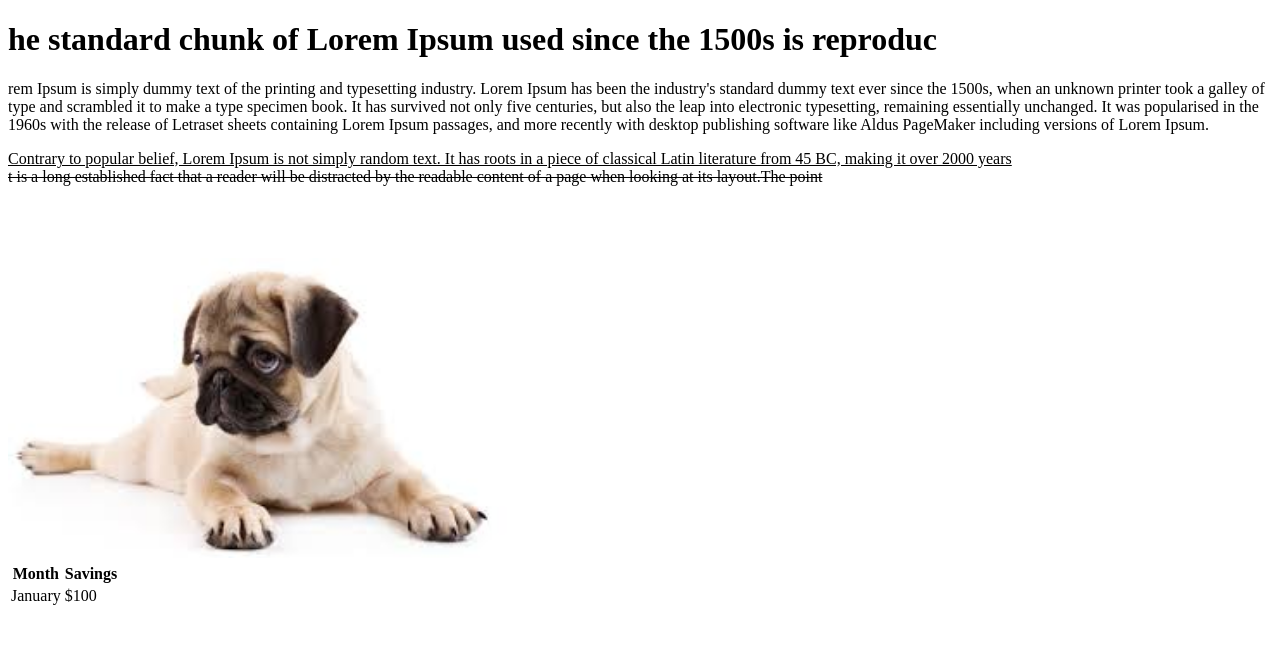
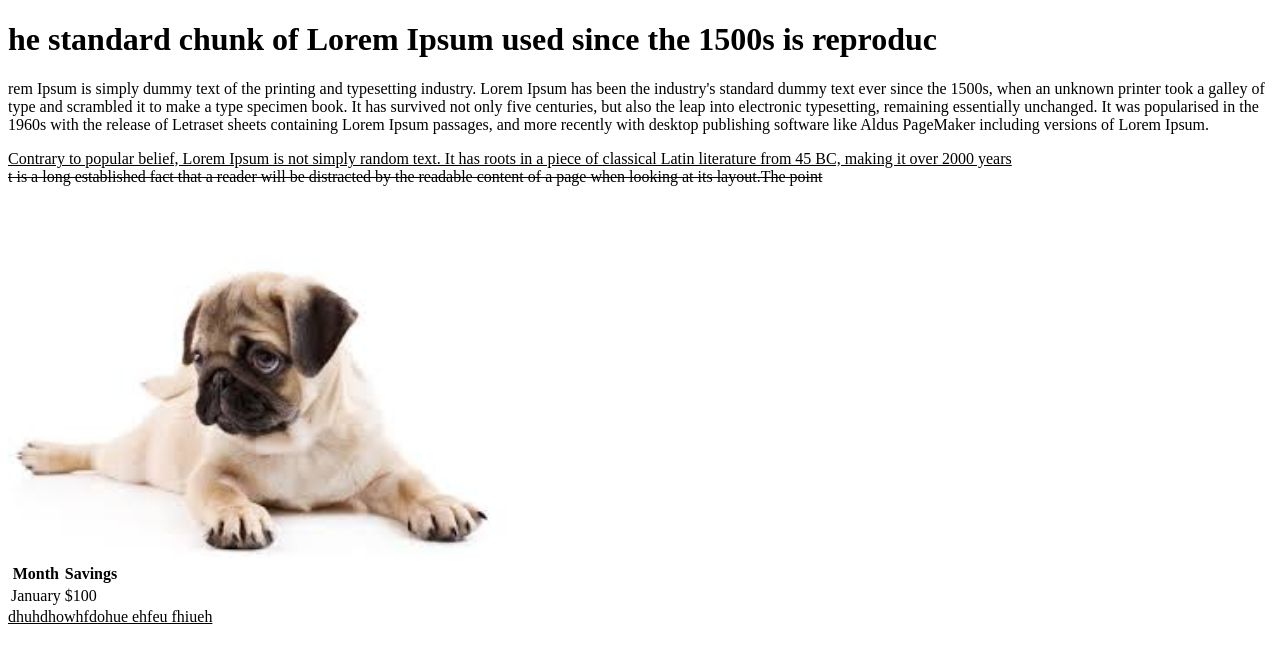
Before and after one commit to Avishka1221/activity-01, a plain HTML site: page index.html in a window 1280 px wide. Drawn offline with Linux system fonts and the light colour scheme.

Commit message:
underline
waraduna

```diff
--- a/index.html
+++ b/index.html
@@ -31,7 +31,7 @@
     <td>$100</td>
   </tr>
 </table>
-
+<u> dhuhdhowhfdohue ehfeu fhiueh</u>
 
 
 
```
